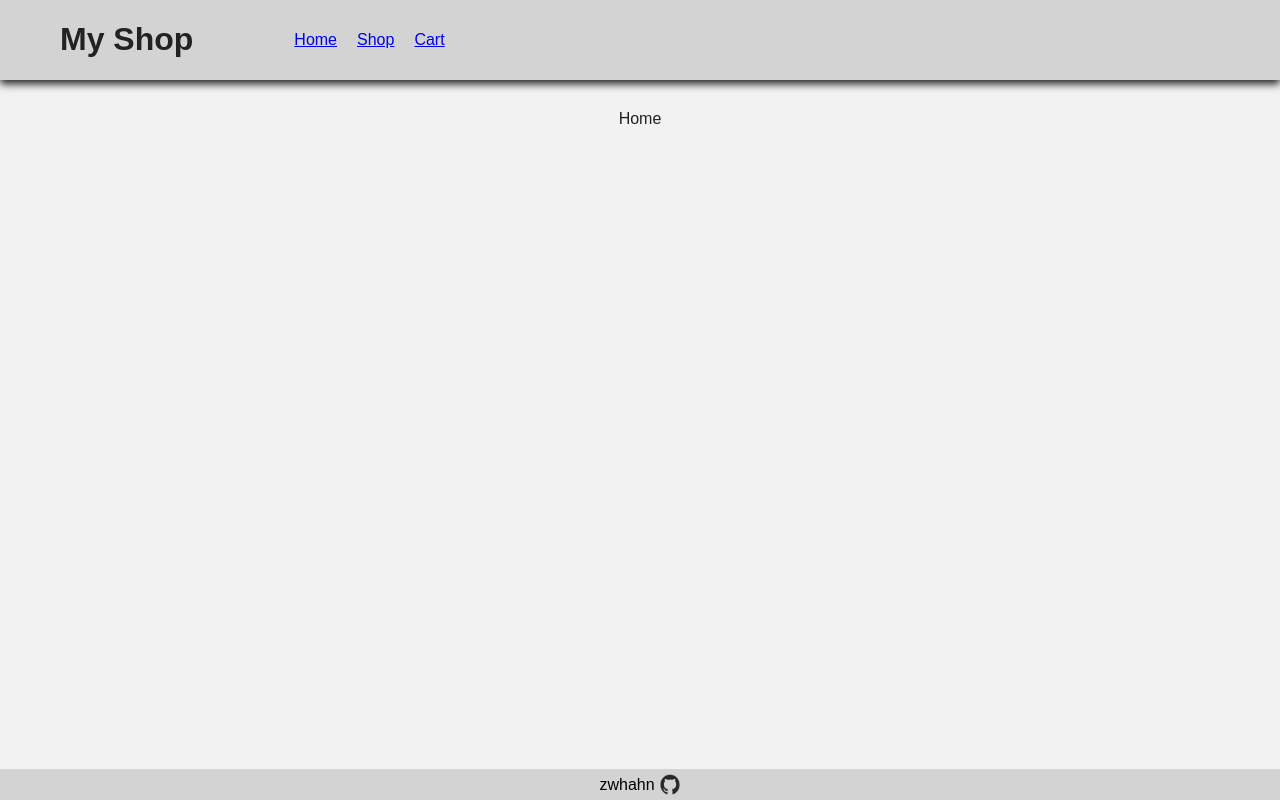
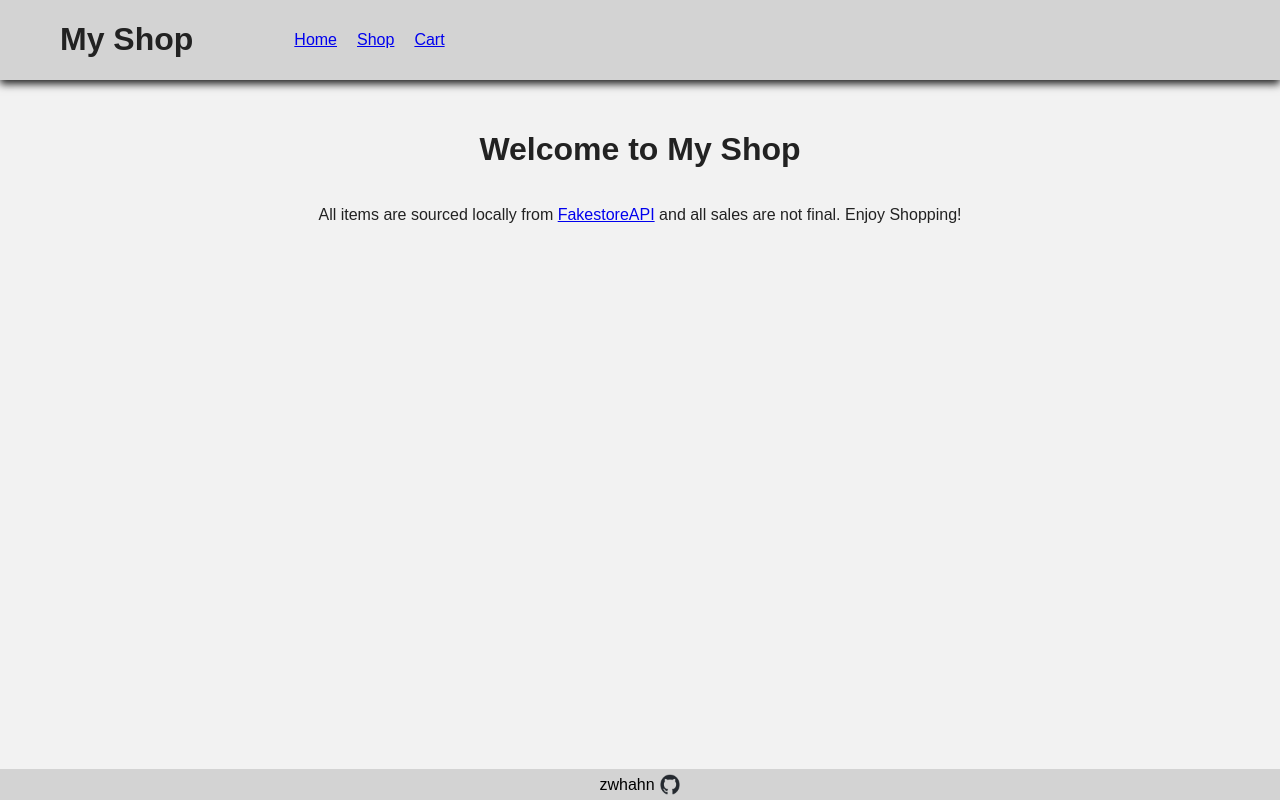
Before and after one commit to zwhahn/shopping_cart, a React (Vite) app: page / in a window 1280 px wide. Built offline with nearby package versions, Linux system fonts and the light colour scheme.

Commit message:
style: add welcome banner
Unstyled text

```diff
--- a/src/pages/Home.jsx
+++ b/src/pages/Home.jsx
@@ -1,7 +1,19 @@
 import React from "react";
+import styles from "../styleModules/home.module.css";
 
 const Home = () => {
-  return <div>Home</div>;
+  return (
+    <>
+      <div className={styles.homeContainer}>
+        <h1>Welcome to My Shop</h1>
+        <p>
+          All items are sourced locally from{" "}
+          <a href="https://fakestoreapi.com/">FakestoreAPI</a>{" "}
+          and all sales are not final. Enjoy Shopping!
+        </p>
+      </div>
+    </>
+  );
 };
 
 export default Home;
--- /dev/null
+++ b/src/styleModules/home.module.css
@@ -0,0 +1,5 @@
+.homeContainer {
+  display: flex;
+  flex-direction: column;
+  align-items: center;
+}
```
